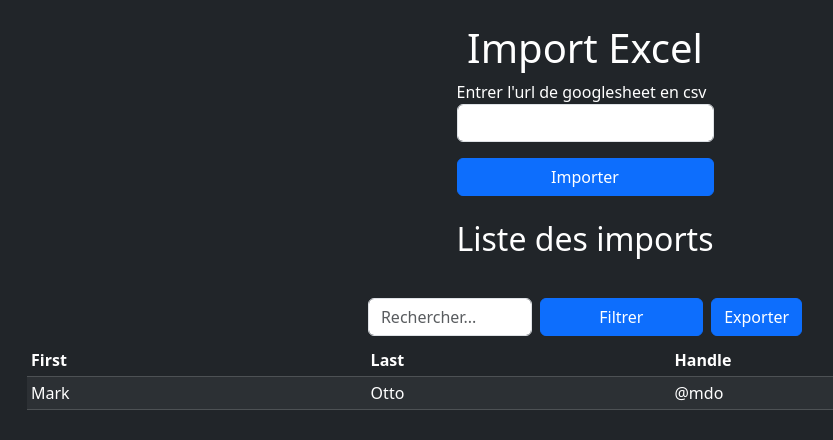
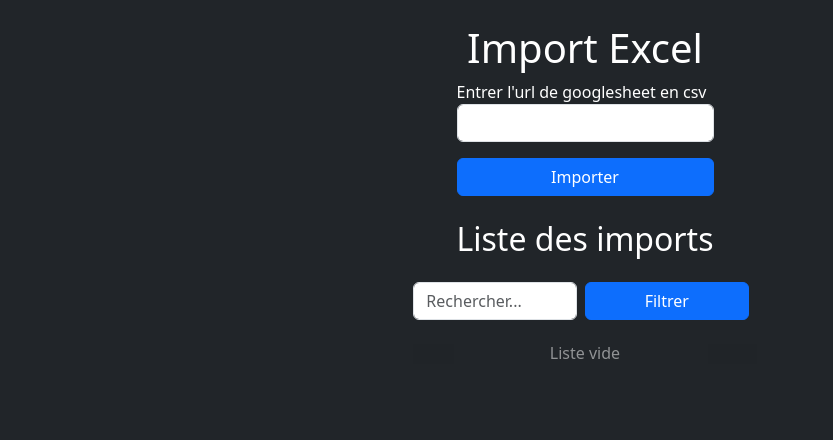
Before and after one commit to crystel1996/export-pdf, a React (Create React App) app: page / in a window 1280 px wide. Shown: the top 440 px of the page, without its empty margins (55-888 px from the left). Built offline with nearby package versions, Linux system fonts and the light colour scheme.

Commit message:
add empty list

```diff
--- a/src/Components/ExportPDF.tsx
+++ b/src/Components/ExportPDF.tsx
@@ -7,6 +7,7 @@
 
     const [url, setUrl] = useState<string>('');
     const [loading, setLoading] = useState<boolean>(false);
+    const [data, setData] = useState<any[]>([]);
 
     const handleChange = (e: ChangeEvent<HTMLInputElement>) => {
         e.stopPropagation();
@@ -109,6 +110,7 @@
                     )}
                 </button>
             </form>
+            <div>
                 <h2 className="text-center text-bg-dark m-4">Liste des imports</h2>
                 <div className="d-flex justify-content-between full-width mt-3">
                     <div>
@@ -119,10 +121,13 @@
                             </button>
                         </form>
                     </div>
+                    {data.length > 0 && (
                         <div>
                             <button className="btn btn-primary">Exporter</button>
                         </div>
+                    )}
                 </div>
+                {data.length > 0 && (
                     <table className="table table-dark table-striped table-sm my-2">
                         <thead>
                             <tr>
@@ -139,6 +144,11 @@
                             </tr>
                         </tbody>
                     </table>
+                )}
+                {data.length === 0 && (
+                    <h6 className="my-4 text-center text-bg-dark empty-list">Liste vide</h6>
+                )}
+            </div>
         </div>
     </div>
 }
--- a/src/Components/style.css
+++ b/src/Components/style.css
@@ -8,3 +8,7 @@
 .form-container button {
     width: 100%;
 }
+
+.empty-list {
+    opacity: 0.5;
+}
```
Lines whose indentation alone changed are shown as unchanged.
